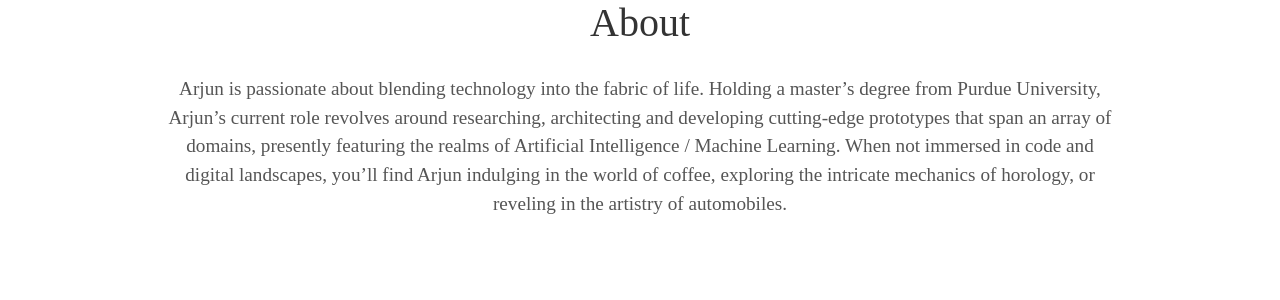
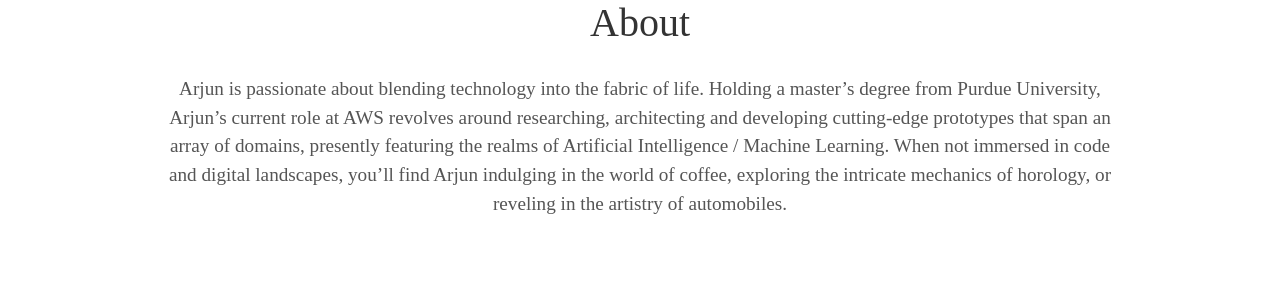
Before and after one commit to arjunshakdher/arjunshakdher.github.io, a Jekyll site: the page built from index.html, in a window 1280 px wide. Shown: the part 982-1282 px from the top of the page. Built offline with Jekyll 4.4.1, drawn with Linux system fonts in a browser that asks for light colours; some web fonts are replaced.

Commit message:
update text

```diff
--- a/_config.yml
+++ b/_config.yml
@@ -6,7 +6,7 @@
 
 # User settings
 username: Arjun Shakdher
-user_description: Arjun is passionate about blending technology into the fabric of life. Holding a master’s degree from Purdue University, Arjun’s current role revolves around researching, architecting and developing cutting-edge prototypes that span an array of domains, presently featuring the realms of Artificial Intelligence / Machine Learning. When not immersed in code and digital landscapes, you’ll find Arjun indulging in the world of coffee, exploring the intricate mechanics of horology, or reveling in the artistry of automobiles.
+user_description: Arjun is passionate about blending technology into the fabric of life. Holding a master’s degree from Purdue University, Arjun’s current role at AWS revolves around researching, architecting and developing cutting-edge prototypes that span an array of domains, presently featuring the realms of Artificial Intelligence / Machine Learning. When not immersed in code and digital landscapes, you’ll find Arjun indulging in the world of coffee, exploring the intricate mechanics of horology, or reveling in the artistry of automobiles.
 user_title: Research, Development & Architecture | Prototyping
 email: arjunshakdher@gmail.com
 # twitter_username: lorem_ipsum
```
